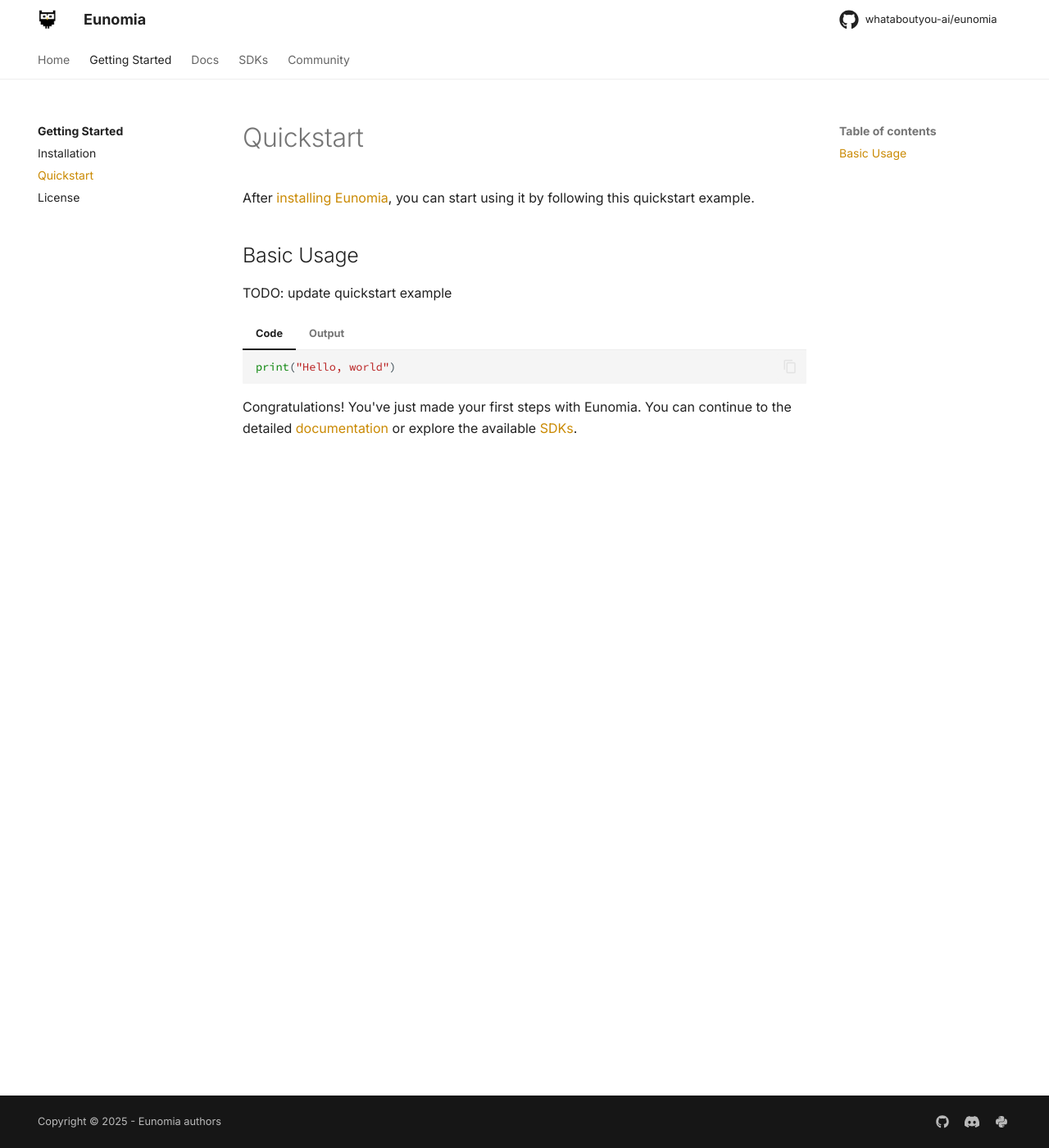
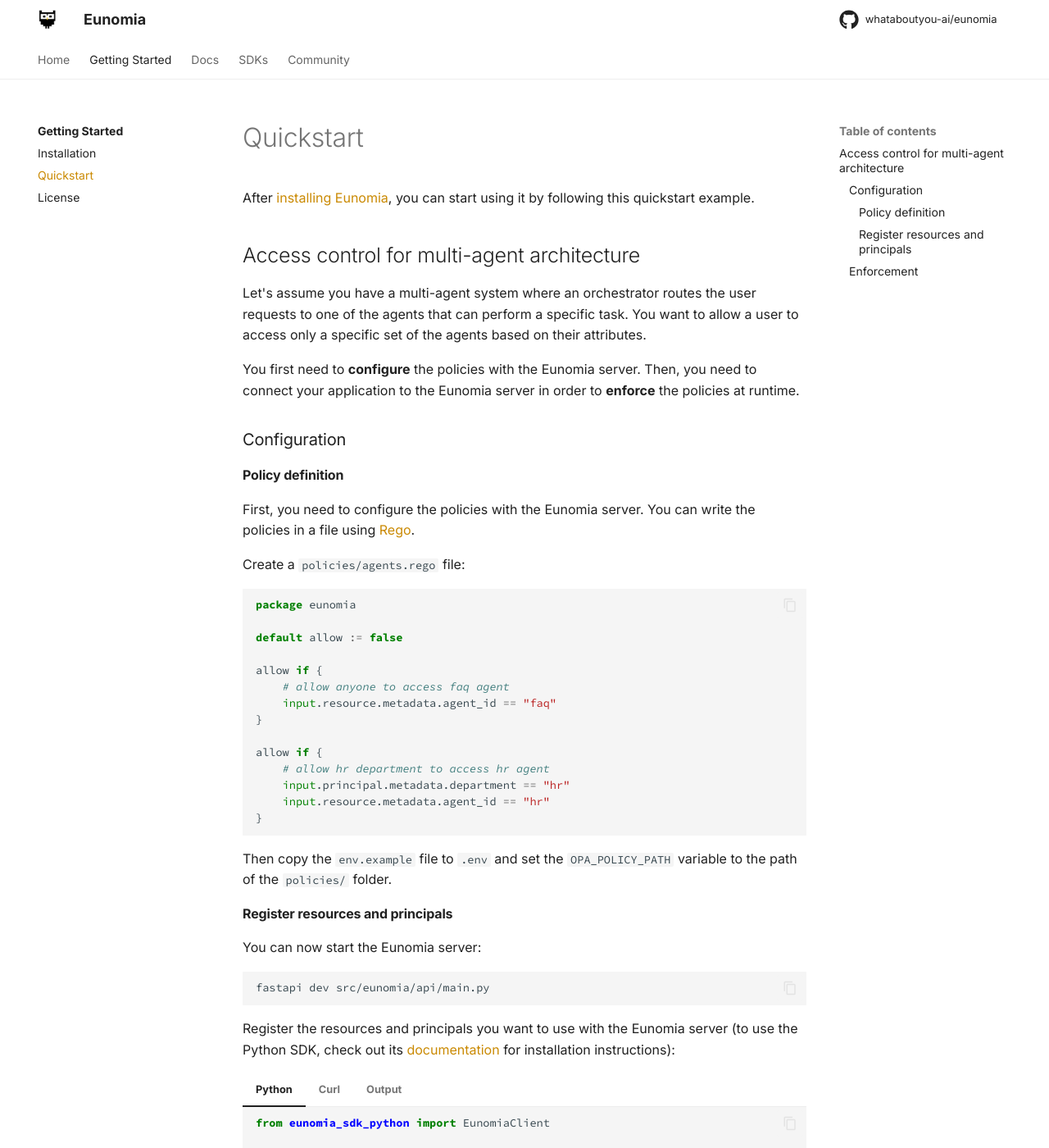
Before and after one commit to whataboutyou-ai/eunomia, an MkDocs documentation site: the page built from docs/get_started/quickstart.md, in a window 1280 px wide and 1400 px high. Shown: the whole window at 82% size. Built offline with MkDocs 1.6.1 and Material for MkDocs 9.7.7, drawn with Linux system fonts in a browser that asks for light colours; comment, search, counter and statistics services are not loaded; some of the changed text lies outside the part shown.

Commit message:
Add quickstart example in docs

````diff
--- a/docs/get_started/quickstart.md
+++ b/docs/get_started/quickstart.md
@@ -1,15 +1,107 @@
 After [installing Eunomia](installation.md), you can start using it by following this quickstart example.
 
-## Basic Usage
-TODO: update quickstart example
+## Access control for multi-agent architecture
 
-=== "Code"
-    ```py
-    print("Hello, world")
+Let's assume you have a multi-agent system where an orchestrator routes the user requests to one of the agents that can perform a specific task. You want to allow a user to access only a specific set of the agents based on their attributes.
+
+You first need to **configure** the policies with the Eunomia server. Then, you need to connect your application to the Eunomia server in order to **enforce** the policies at runtime.
+
+### Configuration
+
+#### Policy definition
+
+First, you need to configure the policies with the Eunomia server. You can write the policies in a file using [Rego][rego-docs].
+
+Create a `policies/agents.rego` file:
+
+```rego
+package eunomia
+
+default allow := false
+
+allow if {
+    # allow anyone to access faq agent
+    input.resource.metadata.agent_id == "faq"
+}
+
+allow if {
+    # allow hr department to access hr agent
+    input.principal.metadata.department == "hr"
+    input.resource.metadata.agent_id == "hr"
+}
+```
+
+Then copy the `env.example` file to `.env` and set the `OPA_POLICY_PATH` variable to the path of the `policies/` folder.
+
+#### Register resources and principals
+
+You can now start the Eunomia server:
+
+```bash
+fastapi dev src/eunomia/api/main.py
+```
+
+Register the resources and principals you want to use with the Eunomia server (to use the Python SDK, check out its [documentation](../sdks/python.md) for installation instructions):
+
+=== "Python"
+    ```python
+    from eunomia_sdk_python import EunomiaClient
+
+    eunomia = EunomiaClient()
+
+    eunomia.register_resource(metadatas={"agent_id": "faq"})
+    eunomia.register_resource(metadatas={"agent_id": "hr"})
+    eunomia.register_principal(metadatas={"department": "hr"})
+    eunomia.register_principal(metadatas={"department": "sales"})
     ```
+
+=== "Curl"
+    ```bash
+    curl -X POST http://localhost:8000/register_resource -H "Content-Type: application/json" -d '{"metadata": {"agent_id": "faq"}}'
+    curl -X POST http://localhost:8000/register_resource -H "Content-Type: application/json" -d '{"metadata": {"agent_id": "hr"}}'
+    curl -X POST http://localhost:8000/register_principal -H "Content-Type: application/json" -d '{"metadata": {"department": "hr"}}'
+    curl -X POST http://localhost:8000/register_principal -H "Content-Type: application/json" -d '{"metadata": {"department": "sales"}}'
+    ```
+
 === "Output"
     ```bash
-    Hello, world
+    {"status": "success", "eunomia_id": "76d66319-cfb2-4f12-a30a-689dc9dd58b0"}
+    {"status": "success", "eunomia_id": "e86e248b-2b51-4d34-abb3-3302c047cb72"}
+    {"status": "success", "eunomia_id": "c194e9e4-1086-4d9b-89cb-2236e5158d36"}
+    {"status": "success", "eunomia_id": "4f609741-7800-44f6-a1d6-640d6fe9bf01"}
     ```
 
-Congratulations! You've just made your first steps with Eunomia. You can continue to the detailed [documentation](../server/index.md) or explore the available [SDKs](../sdks/index.md).
+### Enforcement
+
+Now, you can enforce the policies in your application at runtime:
+
+=== "Python"
+    ```python
+    from eunomia_sdk_python import EunomiaClient
+
+    eunomia = EunomiaClient()
+
+    faq_agent_id = "76d66319-cfb2-4f12-a30a-689dc9dd58b0"
+    hr_agent_id = "e86e248b-2b51-4d34-abb3-3302c047cb72"
+    hr_user_id = "c194e9e4-1086-4d9b-89cb-2236e5158d36"
+    sales_user_id = "4f609741-7800-44f6-a1d6-640d6fe9bf01"
+
+    eunomia.check_access(hr_user_id, faq_agent_id)
+    eunomia.check_access(hr_user_id, hr_agent_id)
+    eunomia.check_access(sales_user_id, faq_agent_id)
+    eunomia.check_access(sales_user_id, hr_agent_id)
+    ```
+
+=== "Output"
+    ```bash
+    True
+    True
+    True
+    False
+    ```
+
+Congratulations! You've just made your first steps with Eunomia.
+
+You can now continue to the detailed [server documentation](../server/index.md) or explore the available [SDKs](../sdks/index.md) to discover how to best integrate Eunomia into your application.
+
+[rego-docs]: https://www.openpolicyagent.org/docs/latest/policy-language/
--- a/mkdocs.yml
+++ b/mkdocs.yml
@@ -25,7 +25,6 @@
     - navigation.instant.progress
     - navigation.top
     - content.code.copy
-    - content.tabs.link
     - announce.dismiss
   custom_dir: docs/overrides
 
````
Also changed, not shown: README.md (+3 -2 lines), docs/server/index.md (+9 -1 lines), 3 other files.
